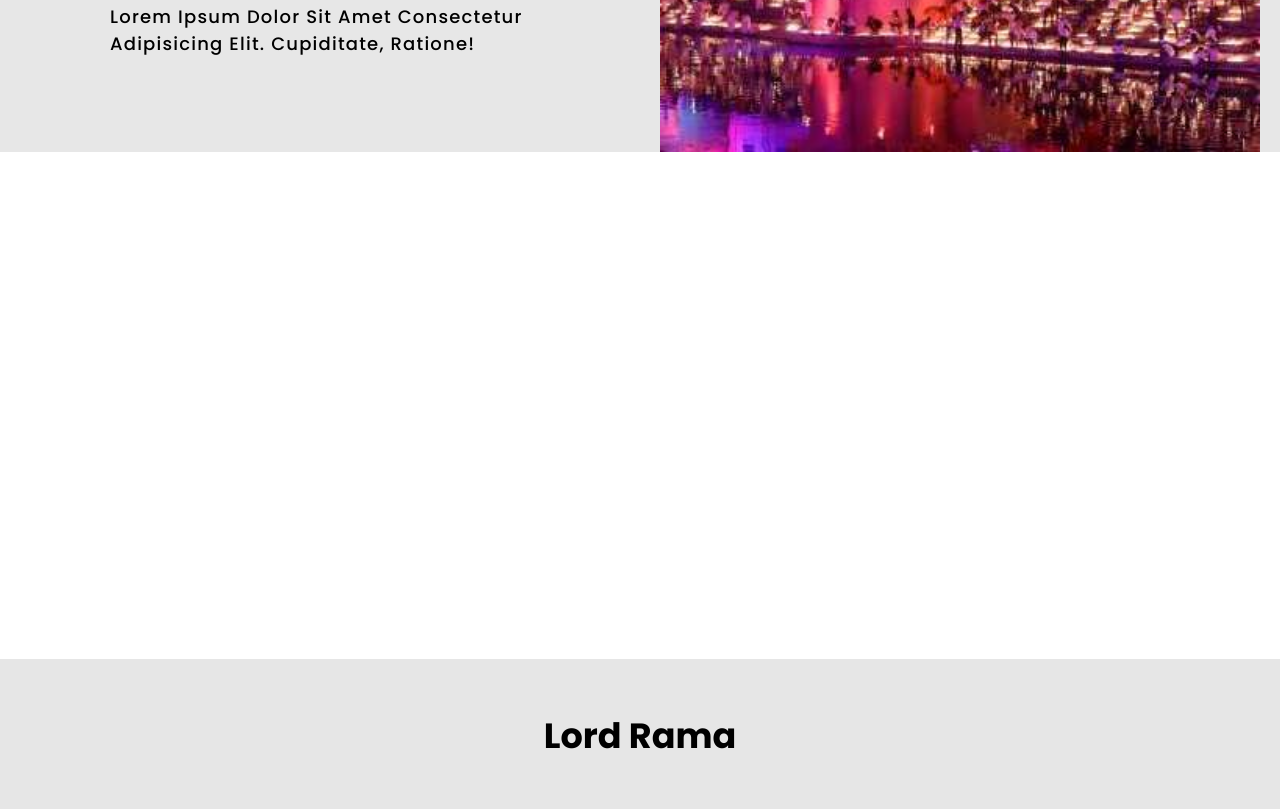
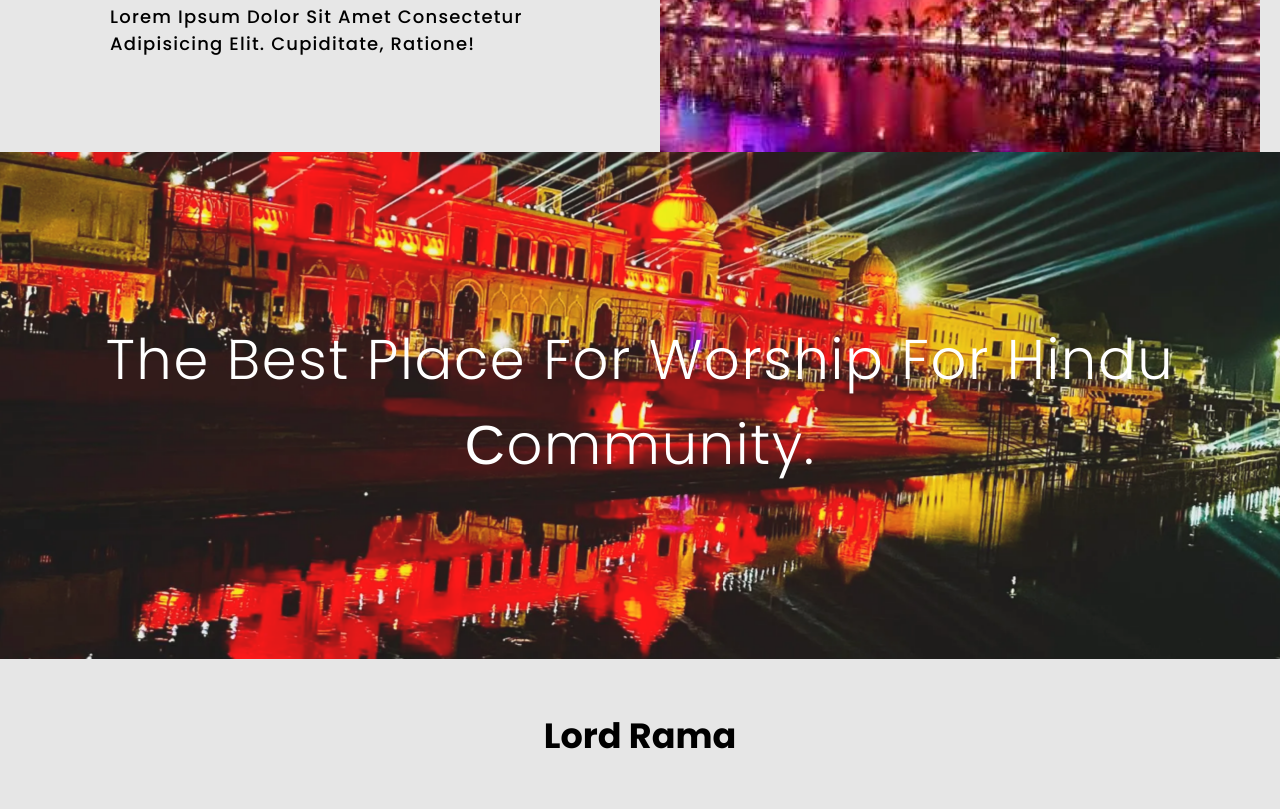
Before and after one commit to uvutkarshverma/myayodhya, a plain HTML site: page index.html in a window 1280 px wide. Shown: the part 1048-1857 px from the top of the page. Drawn offline with Linux system fonts and the light colour scheme; the site is published under a folder, as on GitHub Pages, so addresses that start at the root find nothing; a script that the page names is missing.

Commit message:
updated image url

```diff
--- a/index.html
+++ b/index.html
@@ -104,7 +104,7 @@
 
 <div class="image1">
     <div class="image1Img">
-        <img src="/assets/images/ayodhya2.webp" alt="">
+        <img src="assets/images/ayodhya2.webp" alt="">
         <!-- <video src="assets/video.mp4" autoplay loop></video> -->
     </div>
 
@@ -243,7 +243,7 @@
 
 <div class="image1">
     <div class="image1Img">
-        <img src="/assets/images/ayodhya2.webp" alt="">
+        <img src="assets/images/ayodhya2.webp" alt="">
         <!-- <video src="assets/video.mp4" autoplay loop></video> -->
     </div>
 
```
